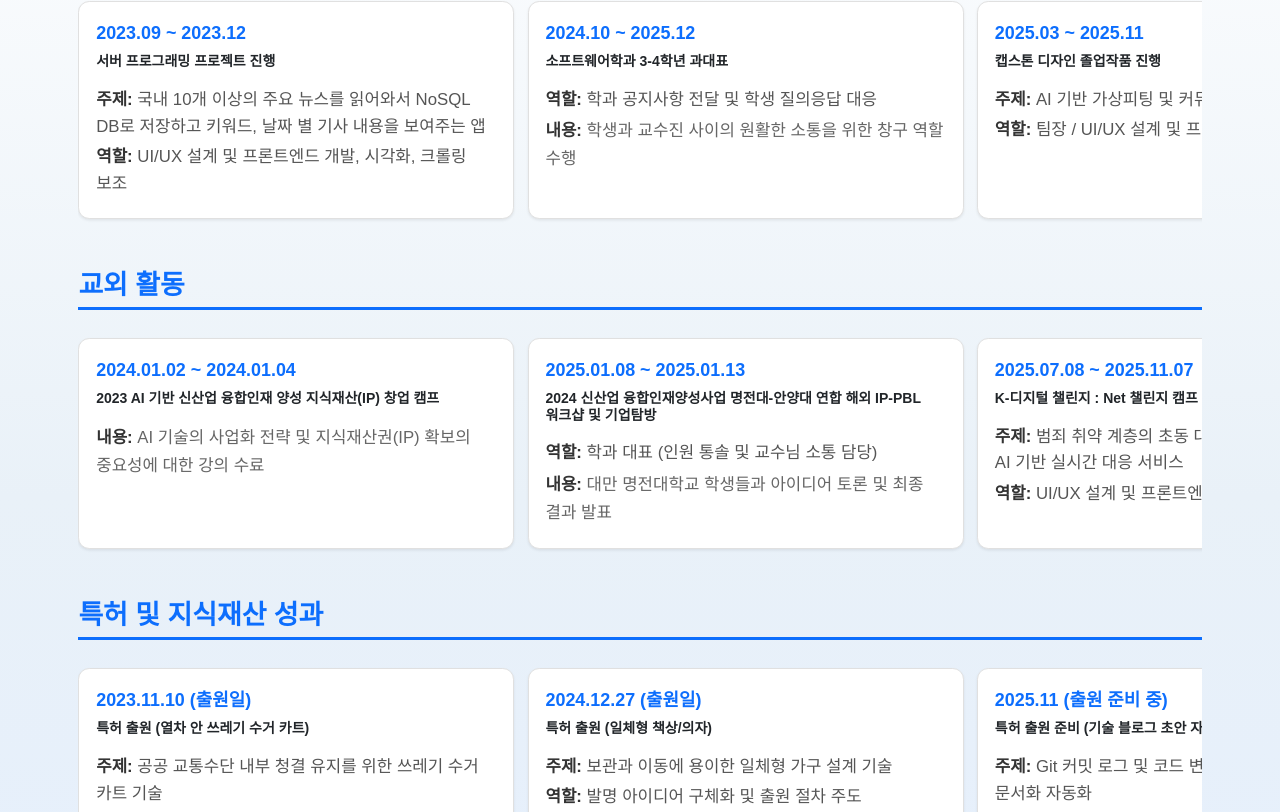
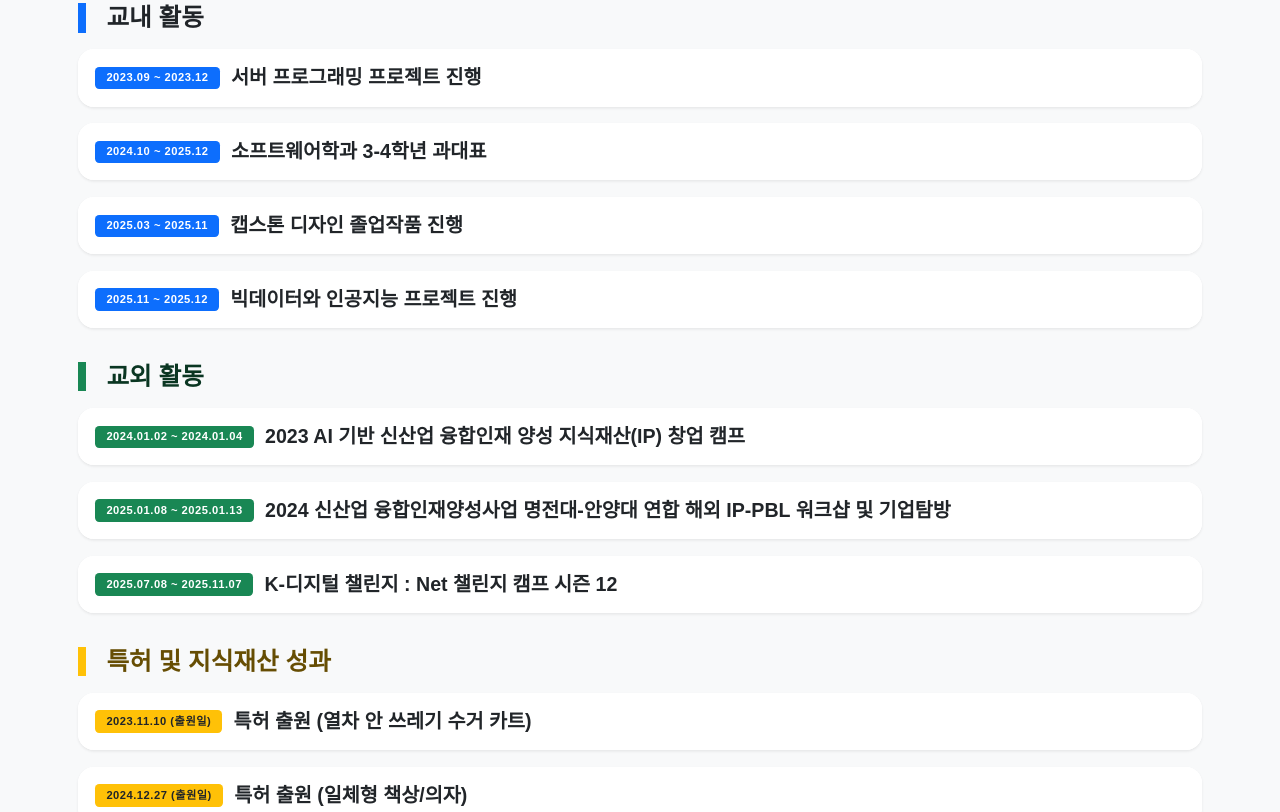
Before and after one commit to leekyuhyun/portfolio, a Vue app: page / in a window 1280 px wide. Shown: the part 1708-2520 px from the top of the page. Built offline with nearby package versions, Linux system fonts and the light colour scheme.

Commit message:
fix : AboutMe, Activity 섹션 수정

```diff
--- a/src/components/AboutMe/AboutMe.css
+++ b/src/components/AboutMe/AboutMe.css
@@ -18,7 +18,7 @@
   height: 35rem;
   object-fit: cover;
   border: 5px solid #ffffff;
-  border-radius: 50%;
+  border-radius: 10%;
   box-shadow: 0 4px 15px rgba(0, 0, 0, 0.1);
 }
 .icon {
--- a/src/components/AboutMe/AboutMe.vue
+++ b/src/components/AboutMe/AboutMe.vue
@@ -2,6 +2,9 @@
   <section id="about" class="section">
     <div class="container">
       <h2 class="section-title text-center" data-aos="fade-up">&lt;ABOUT ME /&gt;</h2>
+      <h2 class="section-subtitle text-center mb-5" data-aos="fade-up" data-aos-delay="100">
+        제 소개를 할께요!
+      </h2>
       <div class="about-card shadow-sm" data-aos="fade-up" data-aos-delay="100">
         <div class="row align-items-center justify-content-around gy-5">
           <div class="col-lg-4 text-center">
--- a/src/components/Activity/Activity.css
+++ b/src/components/Activity/Activity.css
@@ -1,153 +1,60 @@
 #activity {
-  padding-top: 8rem;
-  background: linear-gradient(180deg, #ffffff 0%, #e9f1f8 50%, #e3eeff 100%);
+  padding: 100px 0;
+  background-color: #f8f9fa !important; /* 전체 배경 회색 유지 */
 }
 
-.main-activity-icon {
-  width: 60px;
-  height: 60px;
-  object-fit: contain;
+.activity-group-title {
+  font-size: 2.2rem; /* 그룹 제목 더 크게 */
+  font-weight: 800;
+  border-left: 8px solid #0d6efd;
+  padding-left: 20px;
+  color: #212529;
 }
 
-/* 💡 섹션 타이틀 스타일 (교내/교외/특허 구분) */
-.activity-section-title {
-  font-size: 2.4rem;
-  font-weight: 700;
-  color: var(--bs-primary);
-  margin-bottom: 2rem;
-  padding-bottom: 0.5rem;
-  border-bottom: 3px solid var(--bs-primary);
-  display: inline-block;
+/* 개별 섹션 컬러 포인트 */
+.border-success { border-color: #198754 !important; }
+.border-warning { border-color: #ffc107 !important; }
+
+.activity-card {
+  border-radius: 16px;
+  transition: transform 0.3s ease, box-shadow 0.3s ease;
+  overflow: hidden;
 }
 
-/* 💡 새로운 수평 스크롤 컨테이너 */
-.activity-scroll-container {
-  overflow-x: auto;
-  -webkit-overflow-scrolling: touch;
-  padding-bottom: 1rem;
-  height: 100%;
-  flex-grow: 1;
+.activity-card:hover {
+  transform: translateX(10px);
+  box-shadow: 0 10px 30px rgba(0,0,0,0.1) !important;
 }
 
-/* 💡 새로운 수평 스크롤 컨테이너 */
-.activity-scroll-container {
-  overflow-x: auto;
-  -webkit-overflow-scrolling: touch;
-  padding-bottom: 1rem;
-  /* [수정] flex-grow: 1 제거. 높이를 뷰포트 내에서만 유지하도록 함. */
-  height: 100%;
+.card-header {
+  border-bottom: none !important;
+  transition: background-color 0.2s;
 }
 
-/* 💡 개별 활동 카드들을 담는 flex 컨테이너 */
-.activity-horizontal-list {
-  display: flex;
-  flex-wrap: nowrap;
-  gap: 1.2rem;
-  padding: 0.5rem 0;
-  align-items: stretch;
-  /* [유지] height: 100%로 부모 높이를 상속받아 통일 */
-  height: 100%;
+/* 펼쳐졌을 때 헤더 배경색 살짝 변경 */
+.card-header:not(.collapsed) {
+  background-color: #ffffff !important;
 }
 
-/* 💡 개별 활동 카드 스타일 */
-.activity-item-card {
-  flex: 0 0 auto; /* 크기 조절 방지 */
+.toggle-icon {
   transition: transform 0.3s ease;
-  height: 100%; /* 부모 높이에 맞춤 */
+  color: #adb5bd;
 }
 
-.activity-item-card .card {
-  border-radius: 1rem;
-  padding: 2.5rem;
-  border: 1px solid #e0e0e0;
-  /* 텍스트 상단 정렬 및 높이 맞추기 */
-  display: flex;
-  flex-direction: column;
-  height: 100%; /* 부모 activity-item-card의 높이에 맞춤 */
+.card-header:not(.collapsed) .toggle-icon {
+  transform: rotate(180deg);
+  color: #0d6efd;
 }
 
-.activity-item-card .card:hover {
-  transform: translateY(-5px);
-  box-shadow: 0 10px 20px rgba(0, 0, 0, 0.15) !important;
+.activity-detail-text {
+  line-height: 1.8;
 }
 
-/* PC (992px 이상): 2.5개 노출 및 스크롤 유도 */
-@media (min-width: 992px) {
-  .activity-item-card {
-    /* [수정] 2.5개 카드가 보이도록 너비 조정 */
-    width: calc(40% - 1.2rem);
-    min-width: calc(40% - 1.2rem);
-  }
+.activity-detail-text p {
+  margin-bottom: 0.8rem;
+  white-space: pre-wrap;
 }
 
-/* 모바일/태블릿 (992px 미만): 1개씩 보이게 */
-@media (max-width: 991.98px) {
-  .activity-item-card {
-    width: 85vw; /* 뷰포트 너비의 85% */
-    min-width: 85vw;
-  }
-  .activity-horizontal-list {
-    padding-left: 1.5rem;
-    padding-right: 1.5rem;
-  }
+.badge {
+  letter-spacing: 0.5px;
 }
-
-/* --- 내부 텍스트 스타일 조정 --- */
-
-.activity-details {
-  /* [최종 수정] 내용이 적은 카드의 공간을 확장하여 높이 통일 보조 (가장 중요한 설정) */
-  flex-grow: 1;
-  padding-left: 0;
-}
-
-.activity-period {
-  font-size: 1.6rem;
-  margin-bottom: 0.5rem;
-}
-
-.activity-title {
-  font-size: 2rem;
-  font-weight: 700;
-  margin-bottom: 1.5rem;
-}
-
-.activity-details p {
-  margin-bottom: 0.3rem;
-  font-size: 1.5rem; /* [PC/기본] 모든 p 태그의 폰트 크기를 1.5rem으로 통일 */
-  color: #555;
-  word-break: keep-all;
-  overflow-wrap: break-word;
-}
-.activity-details .details-text {
-  /* [수정] font-size 속성 제거하여 .activity-details p의 1.5rem을 상속받도록 함 */
-  line-height: 1.7;
-  color: #666;
-}
-.activity-details p strong {
-  font-weight: 700;
-  color: #333;
-}
-
-/* 기타 반응형 */
-@media (max-width: 768px) {
-  .activity-item-card .card {
-    padding: 2rem;
-  }
-  .activity-title {
-    font-size: 1.8rem;
-  }
-  .activity-details p {
-    font-size: 1.4rem; /* [수정] 768px 이하에서 모든 p 태그의 폰트 크기 통일 */
-  }
-}
-@media (max-width: 576px) {
-  .activity-item-card .card {
-    padding: 1.5rem;
-  }
-  .activity-title {
-    font-size: 1.6rem;
-  }
-  .activity-details p {
-    font-size: 1.3rem; /* [수정] 576px 이하에서 모든 p 태그의 폰트 크기 통일 */
-  }
-}
--- a/src/components/Activity/Activity.js
+++ b/src/components/Activity/Activity.js
@@ -1,16 +1,12 @@
 import { onCampusData, offCampusData, ipAchievementsData } from '@/data/activity_data.js'
 
 export default {
+  name: 'Activity',
   setup() {
-    // 데이터를 카테고리별로 명확히 구분하여 반환
-    const activitySections = {
+    return {
       onCampus: onCampusData,
       offCampus: offCampusData,
       ipAchievements: ipAchievementsData,
     }
-
-    return {
-      activitySections,
-    }
   },
 }
--- a/src/components/Activity/Activity.vue
+++ b/src/components/Activity/Activity.vue
@@ -1,30 +1,32 @@
 <template>
-  <section id="activity" class="section">
+  <section id="activity" class="section bg-light">
     <div class="container">
-      <h2 class="section-title text-center" data-aos="fade-up">&lt;Activity /&gt;</h2>
+      <h2 class="section-title text-center" data-aos="fade-up">&lt; ACTIVITY /&gt;</h2>
 
-      <div class="row g-4 activity-section-container">
-        <div class="col-lg-12 d-flex flex-column" data-aos="fade-up">
-          <h3 class="activity-section-title">{{ activitySections.onCampus.title }}</h3>
-          <div class="activity-scroll-container">
-            <div class="activity-horizontal-list">
+      <div class="activity-group mt-5" data-aos="fade-up">
+        <h3 class="activity-group-title mb-4">{{ onCampus.title }}</h3>
+        <div class="row g-4">
+          <div class="col-12" v-for="(item, index) in onCampus.items" :key="'on-' + index">
+            <div class="card activity-card border-0 shadow-sm">
               <div
-                v-for="(item, index) in activitySections.onCampus.items"
-                :key="'on-campus-' + index"
-                class="activity-item-card"
-                data-aos="fade-up"
-                :data-aos-delay="index * 100"
+                class="card-header bg-white p-4 d-flex justify-content-between align-items-center"
+                style="cursor: pointer;"
+                data-bs-toggle="collapse"
+                :data-bs-target="'#onCollapse' + index"
+                aria-expanded="false"
               >
-                <div class="card p-4 shadow-sm h-100 d-flex flex-column">
-                  <p class="activity-period fw-bold text-primary">{{ item.period }}</p>
-                  <h4 class="activity-title fs-5 fw-bold">{{ item.title }}</h4>
-
-                  <div class="activity-details">
+                <div class="d-flex align-items-center flex-wrap gap-3">
+                  <span class="badge bg-primary px-3 py-2 fs-6">{{ item.period }}</span>
+                  <h4 class="mb-0 fw-bold fs-3 text-dark">{{ item.title }}</h4>
+                </div>
+                <i class="bi bi-chevron-down toggle-icon fs-3"></i>
+              </div>
+              <div :id="'onCollapse' + index" class="collapse">
+                <div class="card-body p-4 border-top bg-body-tertiary">
+                  <div class="activity-detail-text fs-4 text-secondary">
                     <p v-if="item.topic"><strong>주제:</strong> {{ item.topic }}</p>
                     <p v-if="item.role"><strong>역할:</strong> {{ item.role }}</p>
-                    <p v-if="item.details" class="details-text">
-                      <strong>내용:</strong> <span v-html="item.details"></span>
-                    </p>
+                    <p v-if="item.details" class="mb-0" v-html="item.details"></p>
                   </div>
                 </div>
               </div>
@@ -33,28 +35,30 @@
         </div>
       </div>
 
-      <div class="row g-4 activity-section-container mt-4">
-        <div class="col-lg-12 d-flex flex-column" data-aos="fade-up" data-aos-delay="100">
-          <h3 class="activity-section-title">{{ activitySections.offCampus.title }}</h3>
-          <div class="activity-scroll-container">
-            <div class="activity-horizontal-list">
+      <div class="activity-group mt-5" data-aos="fade-up">
+        <h3 class="activity-group-title mb-4 text-success-emphasis border-success">{{ offCampus.title }}</h3>
+        <div class="row g-4">
+          <div class="col-12" v-for="(item, index) in offCampus.items" :key="'off-' + index">
+            <div class="card activity-card border-0 shadow-sm">
               <div
-                v-for="(item, index) in activitySections.offCampus.items"
-                :key="'off-campus-' + index"
-                class="activity-item-card"
-                data-aos="fade-up"
-                :data-aos-delay="index * 100 + 100"
+                class="card-header bg-white p-4 d-flex justify-content-between align-items-center"
+                style="cursor: pointer;"
+                data-bs-toggle="collapse"
+                :data-bs-target="'#offCollapse' + index"
+                aria-expanded="false"
               >
-                <div class="card p-4 shadow-sm h-100 d-flex flex-column">
-                  <p class="activity-period fw-bold text-primary">{{ item.period }}</p>
-                  <h4 class="activity-title fs-5 fw-bold">{{ item.title }}</h4>
-
-                  <div class="activity-details">
+                <div class="d-flex align-items-center flex-wrap gap-3">
+                  <span class="badge bg-success px-3 py-2 fs-6">{{ item.period }}</span>
+                  <h4 class="mb-0 fw-bold fs-3 text-dark">{{ item.title }}</h4>
+                </div>
+                <i class="bi bi-chevron-down toggle-icon fs-3"></i>
+              </div>
+              <div :id="'offCollapse' + index" class="collapse">
+                <div class="card-body p-4 border-top bg-body-tertiary">
+                  <div class="activity-detail-text fs-4 text-secondary">
                     <p v-if="item.topic"><strong>주제:</strong> {{ item.topic }}</p>
                     <p v-if="item.role"><strong>역할:</strong> {{ item.role }}</p>
-                    <p v-if="item.details" class="details-text">
-                      <strong>내용:</strong> <span v-html="item.details"></span>
-                    </p>
+                    <p v-if="item.details" class="mb-0" v-html="item.details"></p>
                   </div>
                 </div>
               </div>
@@ -63,28 +67,30 @@
         </div>
       </div>
 
-      <div class="row g-4 activity-section-container mt-4">
-        <div class="col-lg-12 d-flex flex-column" data-aos="fade-up" data-aos-delay="200">
-          <h3 class="activity-section-title">{{ activitySections.ipAchievements.title }}</h3>
-          <div class="activity-scroll-container">
-            <div class="activity-horizontal-list">
+      <div class="activity-group mt-5" data-aos="fade-up">
+        <h3 class="activity-group-title mb-4 text-warning-emphasis border-warning">{{ ipAchievements.title }}</h3>
+        <div class="row g-4">
+          <div class="col-12" v-for="(item, index) in ipAchievements.items" :key="'ip-' + index">
+            <div class="card activity-card border-0 shadow-sm">
               <div
-                v-for="(item, index) in activitySections.ipAchievements.items"
-                :key="'ip-achievements-' + index"
-                class="activity-item-card"
-                data-aos="fade-up"
-                :data-aos-delay="index * 100 + 200"
+                class="card-header bg-white p-4 d-flex justify-content-between align-items-center"
+                style="cursor: pointer;"
+                data-bs-toggle="collapse"
+                :data-bs-target="'#ipCollapse' + index"
+                aria-expanded="false"
               >
-                <div class="card p-4 shadow-sm h-100 d-flex flex-column">
-                  <p class="activity-period fw-bold text-primary">{{ item.period }}</p>
-                  <h4 class="activity-title fs-5 fw-bold">{{ item.title }}</h4>
-
-                  <div class="activity-details">
+                <div class="d-flex align-items-center flex-wrap gap-3">
+                  <span class="badge bg-warning text-dark px-3 py-2 fs-6">{{ item.period }}</span>
+                  <h4 class="mb-0 fw-bold fs-3 text-dark">{{ item.title }}</h4>
+                </div>
+                <i class="bi bi-chevron-down toggle-icon fs-3"></i>
+              </div>
+              <div :id="'ipCollapse' + index" class="collapse">
+                <div class="card-body p-4 border-top bg-body-tertiary">
+                  <div class="activity-detail-text fs-4 text-secondary">
                     <p v-if="item.topic"><strong>주제:</strong> {{ item.topic }}</p>
                     <p v-if="item.role"><strong>역할:</strong> {{ item.role }}</p>
-                    <p v-if="item.details" class="details-text">
-                      <strong>내용:</strong> <span v-html="item.details"></span>
-                    </p>
+                    <p v-if="item.details" class="mb-0" v-html="item.details"></p>
                   </div>
                 </div>
               </div>
@@ -95,5 +101,6 @@
     </div>
   </section>
 </template>
+
 <script src="./Activity.js"></script>
 <style scoped src="./Activity.css"></style>
--- a/src/components/Skills/Skills.vue
+++ b/src/components/Skills/Skills.vue
@@ -2,6 +2,9 @@
   <section id="skills" class="section">
     <div class="container" data-aos="fade-up">
       <h2 class="section-title text-center">&lt;Skills /&gt;</h2>
+      <h2 class="section-subtitle text-center mb-5" data-aos="fade-up" data-aos-delay="100">
+        제가 다룰 수 있는 기술들을 소개합니다!
+      </h2>
       <div class="skills-card shadow-sm" data-aos-delay="100">
         <template v-for="category in skillCategories" :key="category.name">
           <div class="category-title">
```
Also changed, not shown: src/components/Projects/Projects.js (+13 -2 lines), src/components/Projects/Projects.vue (+11 -87 lines).
